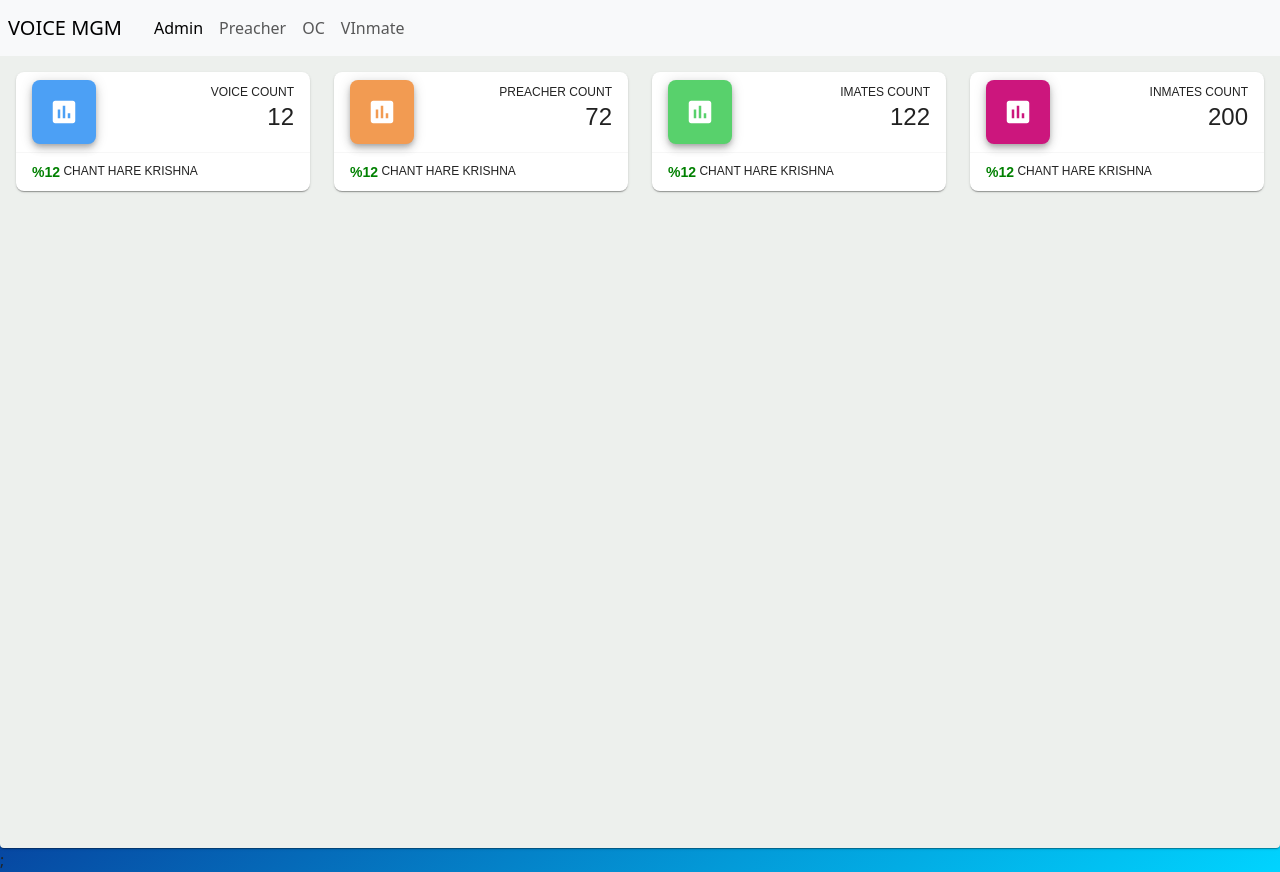
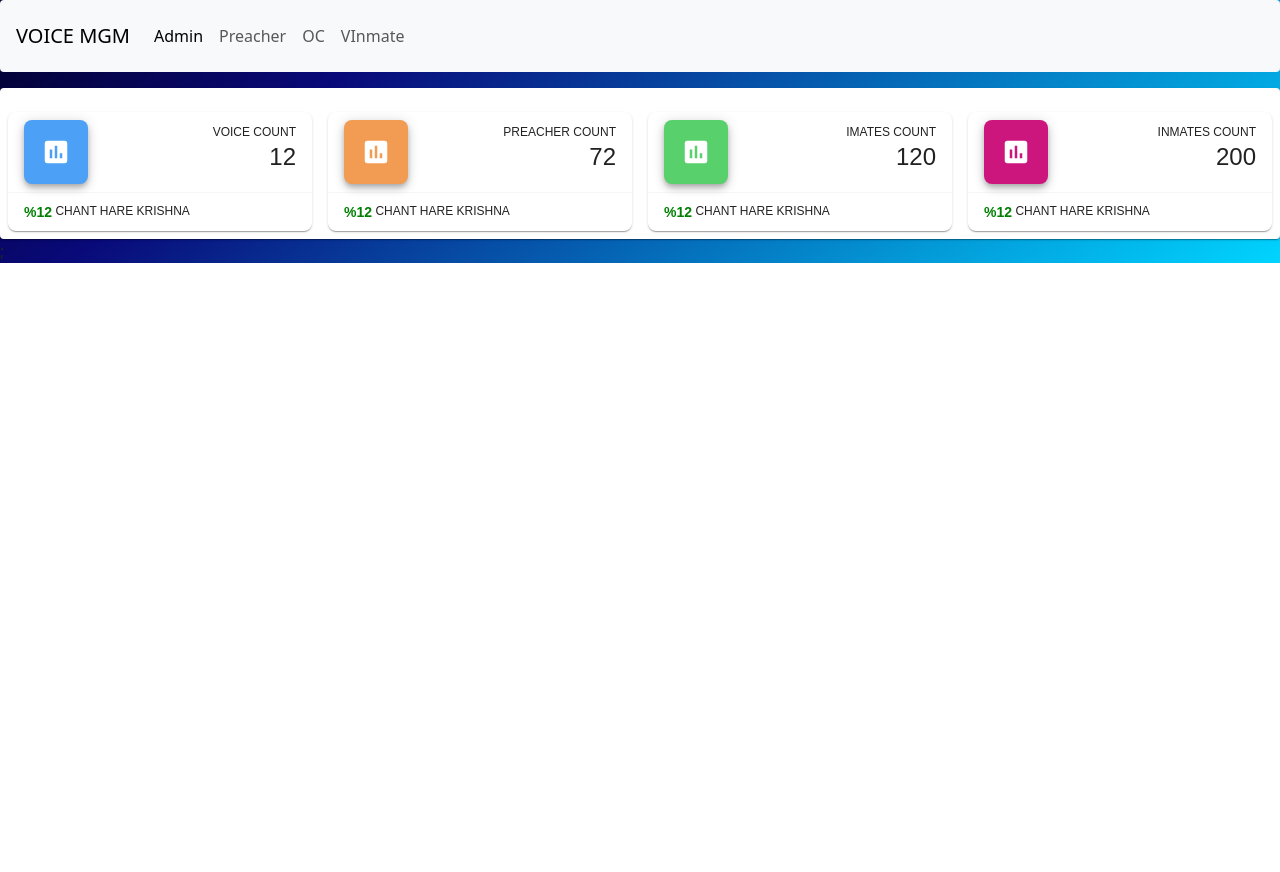
Before and after one commit to SandipanKhanra/voicemgmfe, a React (Vite) app: page /dashboard/admin in a window 1280 px wide. After the commit the page ends 800 px from the top, so only its background shows below. Built offline with nearby package versions, Linux system fonts and the light colour scheme.

Commit message:
Dashboard components

```diff
--- a/src/components/Admin.jsx
+++ b/src/components/Admin.jsx
@@ -7,14 +7,9 @@ import AssessmentIcon from "@mui/icons-material/Assessment";
 const Admin = () => {
   const navigation = useNavigation();
   return (
-    <Box>
+    <Box component={Paper} sx={{ height: "100%" }}>
       {navigation.state === "loading" && <SimpleBackdrop open={true} />}
-      <Box
-        component={Paper}
-        sx={{ height: "100vh", mt: 2, bgcolor: "#edf0ed" }}
-      >
-        <Box sx={{ px: 2, mt: 1 }}>
-          <Grid container spacing={3}>
+      <Grid container spacing={2} sx={{ p: 1, mt: 2 }}>
         <Grid item xs={12} md={6} lg={3}>
           <StatisticsCard
             icon={<AssessmentIcon fontSize="large" />}
@@ -38,7 +33,7 @@ const Admin = () => {
             icon={<AssessmentIcon fontSize="large" />}
             bgcolor="#58d16c"
             title="Imates Count"
-                count={122}
+            count={120}
             label="Chant Hare Krishna"
           />
         </Grid>
@@ -53,8 +48,6 @@ const Admin = () => {
         </Grid>
       </Grid>
     </Box>
-      </Box>
-    </Box>
   );
 };
 
--- a/src/components/Dashboard.jsx
+++ b/src/components/Dashboard.jsx
@@ -1,13 +1,14 @@
 import { Outlet } from "react-router-dom";
+import Box from "@mui/material/Box";
 import ResponsiveAppBar from "./ResponsiveAppBar";
 
 const pages = ["Admin", "Preacher", "OC", "VInmate"];
 const Dashboard = () => {
   return (
-    <>
+    <Box sx={{ height: "100%", width: "100%" }}>
       <ResponsiveAppBar pages={pages} defaultValue="Admin" />
       <Outlet />
-    </>
+    </Box>
   );
 };
 
--- a/src/components/OverallCoordinator.jsx
+++ b/src/components/OverallCoordinator.jsx
@@ -1,16 +1,14 @@
 import { useNavigation } from "react-router-dom";
 import SimpleBackdrop from "../global/SimpleBackdrop";
-import { Box, Container, Paper, Typography } from "@mui/material";
+import { Box, Paper, Typography } from "@mui/material";
 
 function OverallCoordinator() {
   const navigation = useNavigation();
   return (
-    <Container component="main" maxWidth="xl">
+    <Box component={Paper} sx={{ height: "100%", mt: 1 }}>
       {navigation.state === "loading" && <SimpleBackdrop open={true} />}
-      <Box component={Paper} sx={{ height: "100vh", mt: 2 }}>
-        <Typography variant="h2">OC</Typography>
-      </Box>
-    </Container>
+      <Typography variant="h2">OC</Typography>
+    </Box>
   );
 }
 
--- a/src/components/Preacher.jsx
+++ b/src/components/Preacher.jsx
@@ -1,7 +1,7 @@
 /* eslint-disable no-undef */
 import { Col, Row } from "react-bootstrap";
 import ShowPreachers from "../pages/preacher/ShowPreachers";
-import { Box, Container, Paper, Typography } from "@mui/material";
+import { Box, Paper, Typography } from "@mui/material";
 import axios from "axios";
 import { useLoaderData, useNavigation } from "react-router-dom";
 import { getAuthToken } from "../utils/auth";
@@ -12,19 +12,16 @@ const Preacher = () => {
   const navigation = useNavigation();
 
   return (
-    <Container component="main" maxWidth="xl">
-      <Box component={Paper} sx={{ height: "100vh", mt: 2 }} elevation={4}>
+    <Box component={Paper} sx={{ height: "100%", mt: 2 }} elevation={4}>
       {navigation.state === "loading" && <SimpleBackdrop open={true} />}
       <Paper
         sx={{
-            background:
-              "radial-gradient(circle, rgba(238,174,202,1) 0%, rgba(148,187,233,1) 100%)",
-            height: "100vh",
+          height: "100%",
           px: 2,
         }}
-          elevation={6}
+        elevation={4}
       >
-          <Row className=" justify-content-center p-2 m-4">
+        <Row className=" justify-content-center  m-4">
           <Col>
             <Typography variant="h4" textAlign="center">
               Welcome to Preacher&apos;s Dashboard
@@ -39,7 +36,6 @@ const Preacher = () => {
         </Box>
       </Paper>
     </Box>
-    </Container>
   );
 };
 
--- a/src/components/ResponsiveAppBar.jsx
+++ b/src/components/ResponsiveAppBar.jsx
@@ -9,8 +9,18 @@ const ResponsiveAppBar = ({ pages, defaultValue }) => {
   // console.log(defaultValue);
   const handleNavCollapse = () => setIsNavCollapsed(!isNavCollapsed);
   return (
-    <Nav className="navbar navbar-expand-md navbar-light bg-light  ">
-      <NavLink className="navbar-brand px-2" to="/dashboard">
+    <Nav
+      className="navbar navbar-expand-md navbar-light bg-light"
+      style={{
+        position: "sticky",
+        top: 0,
+        left: 0,
+        padding: "1rem",
+        width: "100%",
+        borderRadius: "4px",
+      }}
+    >
+      <NavLink className="navbar-brand " to="/dashboard">
         VOICE MGM
       </NavLink>
       <Button
--- a/src/components/Vinmates.jsx
+++ b/src/components/Vinmates.jsx
@@ -1,16 +1,14 @@
 import { useNavigation } from "react-router-dom";
 import SimpleBackdrop from "../global/SimpleBackdrop";
-import { Box, Container, Paper, Typography } from "@mui/material";
+import { Box, Paper, Typography } from "@mui/material";
 
 const Vinmates = () => {
   const navigation = useNavigation();
   return (
-    <Container component="main" maxWidth="xl">
+    <Box component={Paper} sx={{ height: "70%", mt: 1 }}>
       {navigation.state === "loading" && <SimpleBackdrop open={true} />}
-      <Box component={Paper} sx={{ height: "100vh", mt: 2 }}>
-        <Typography variant="h2">Voice inmate</Typography>
-      </Box>
-    </Container>
+      <Typography variant="h2">Voice inmate</Typography>
+    </Box>
   );
 };
 
```
Lines whose indentation alone changed are shown as unchanged.
